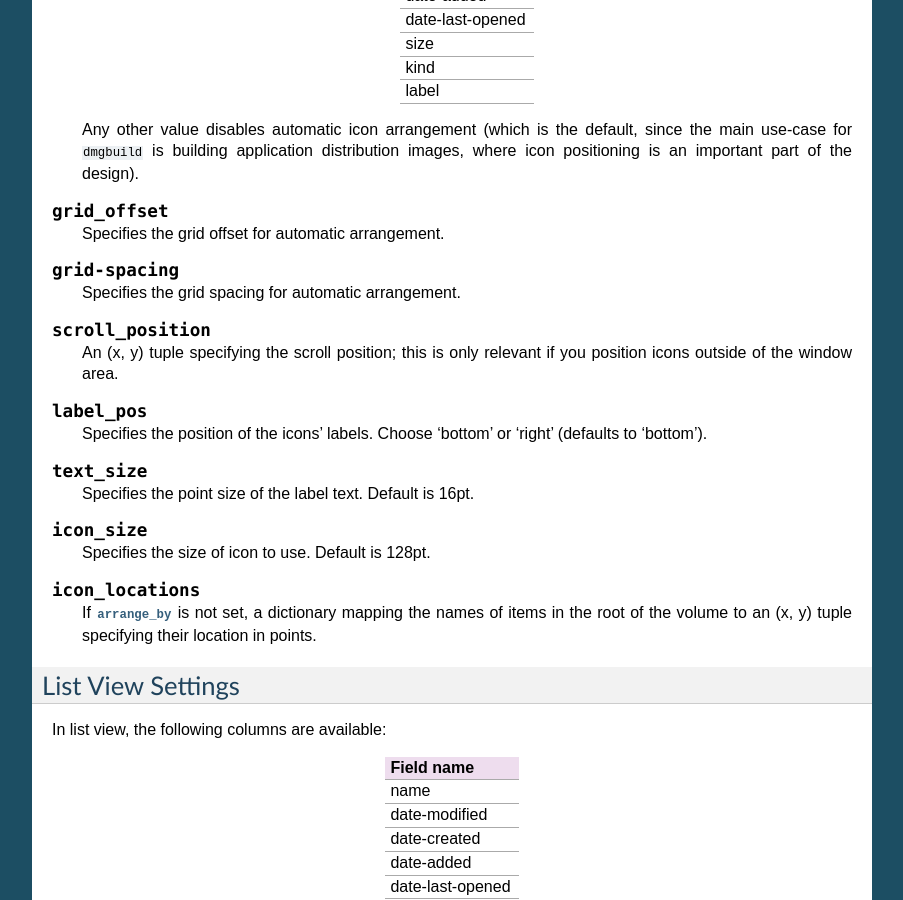
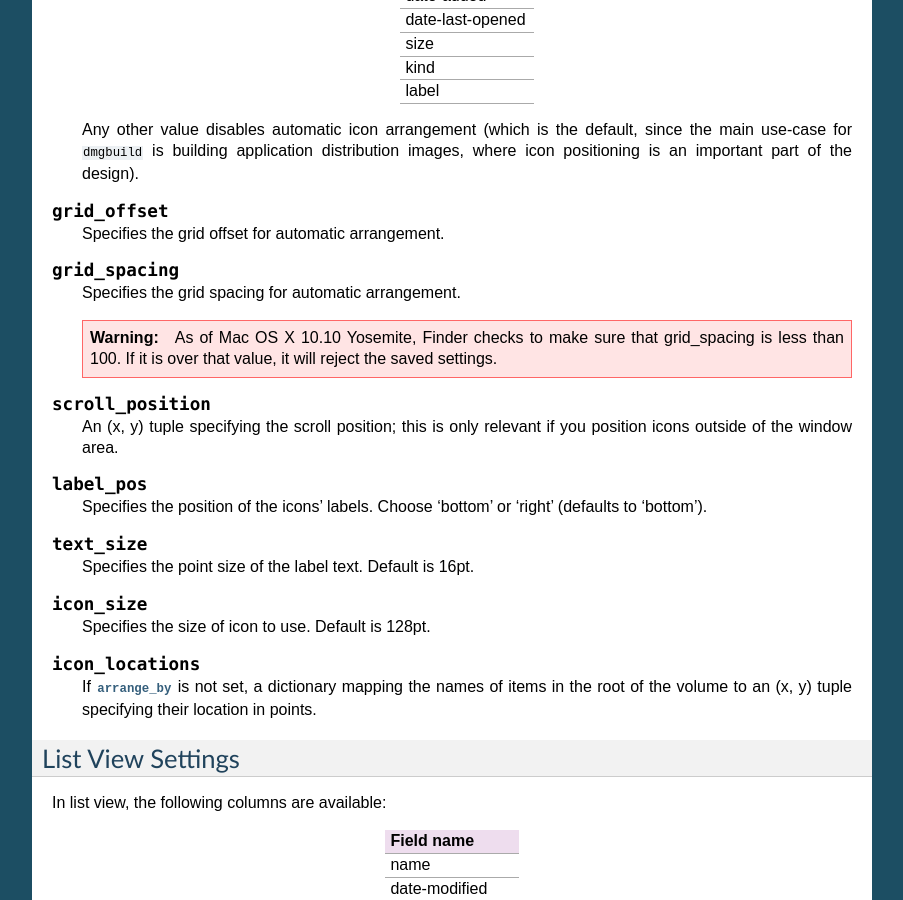
Before and after one commit to dmgbuild/dmgbuild, a Sphinx documentation site: the page built from doc/settings.rst, in a window 1280 px wide and 900 px high, scrolled down 3359 px. Shown: the whole window, without its empty margins (198-1101 px from the left). Built offline with Sphinx 7.4.7, drawn with Linux system fonts in a browser that asks for light colours.

Commit message:
Make clear that grid_spacing must be 100 or less.

```diff
--- a/doc/settings.rst
+++ b/doc/settings.rst
@@ -233,9 +233,13 @@ Icon View Settings
 
    Specifies the grid offset for automatic arrangement.
 
-.. py:data:: grid-spacing
+.. py:data:: grid_spacing
 
    Specifies the grid spacing for automatic arrangement.
+
+   .. warning:: As of Mac OS X 10.10 Yosemite, Finder checks to make sure
+                that grid_spacing is less than 100.  If it is over that
+                value, it will reject the saved settings.
 
 .. py:data:: scroll_position
 
```
Also changed, not shown: 1 other file.
